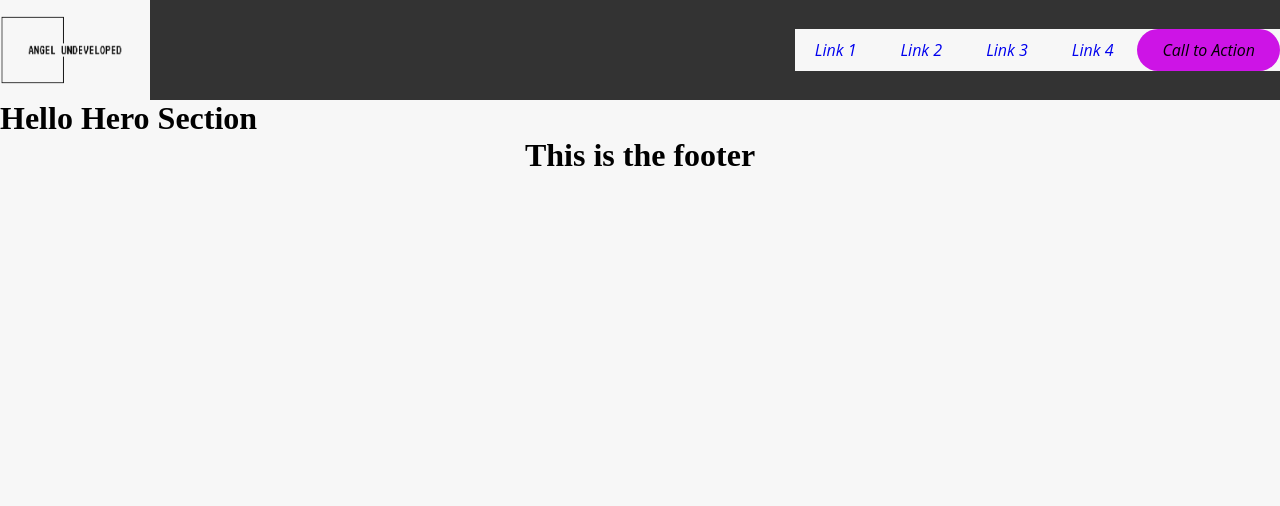
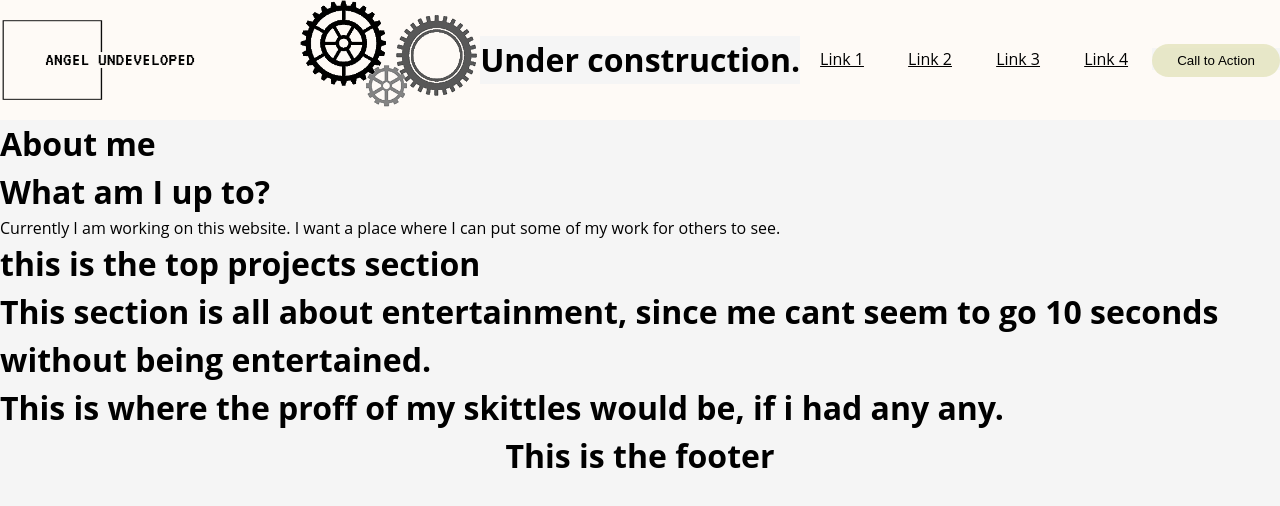
Before and after one commit to AngelUndeveloped/dev_portfolio_angel_undeveloped, a plain HTML site: page index.html in a window 1280 px wide. Drawn offline with Linux system fonts and the light colour scheme.

Commit message:
feat(index.html index.css): change colors add elements

```diff
--- a/index.html
+++ b/index.html
@@ -11,6 +11,8 @@
 <body>
     <header>
         <img class="logo" src="resources/png/logo-no-background.png" alt="logo">
+        <img class="spinning_gears" src="resources/private_images/spinning_gears.gif" alt="spinning_gears">
+        <h1>Under construction.</h1>
         <nav class="navbar">
             <ul class="nav_links">
                 <li><a href="#">Link 1</a></li>
@@ -23,11 +25,37 @@
     </header>
 
     <div class="hero">
-        <h1>Hello Hero Section</h1>
+        <!-- For now this section is unused -->
+        <h1></h1>
+    </div>
+
+    <div class="about_me">
+        <h1>About me</h1>
+    </div>
+
+    <div class="what_am_up_to">
+        <h1>What am I up to?</h1>
+        <p>
+            Currently I am working on this website. I want a place where I can put some of my work for others to see.
+        </p>
+    </div>
+
+
+    <div class="top_projects">
+        <h1>this is the top projects section</h1>
+    </div>
+
+    <div class="entertainment">
+        <h1>This section is all about entertainment, since me cant seem to go 10 seconds without being entertained.</h1>
+    </div>
+
+    <div class="social_proof">
+        <h1>This is where the proff of my skittles would be, if i had any any.</h1>
     </div>
 
     <footer>
         <h1>This is the footer</h1>
+
     </footer>
 </body>
 
--- a/static/css/index.css
+++ b/static/css/index.css
@@ -1,19 +1,24 @@
-/* Background: #f7f7f7 (a light gray)
-Text: #333333 (a dark gray)
-Accent: #666666 (a medium gray)
-Highlight: #999999 (a lighter gray) */
+:root {
+  --color-main-background-alt: whitesmoke;
+  --color-dark-alt: #FEFAF6;
+  --color-light-alt:#EADBC8 ;
+  --color-slate-alt: #DAC0A3;
+  --color-primary-alt: #102C57;
+}
 
 * {
   box-sizing: border-box;
   margin: 0;
   padding: 0;
   border: 10px;
-  background-color: #f7f7f7;
+  background-color: var(--color-main-background-alt);
 }
 
-li, a, button {
+body {
+  background-color: var(--color-main-background-alt);
+  /* font-family: 'Times New Roman', Times, serif; */
   font-family: "Open Sans", sans-serif;
-  font-style: italic;
+  font-style: normal;
   line-height: 1.5;
   font-size: 16px;
   text-decoration: none;
@@ -24,38 +29,51 @@ header {
   justify-content: flex-end;
   align-items: center;
   padding: 30p 10%;
-  background-color: #333333;
+  background-color: var(--color-dark-alt);
 }
 
 .logo {
   justify-content: left;
   margin-right: auto;
   cursor: pointer;
-  width: 150px;
-  height: 100px;
+  width: 240px;
+  height: 120px;
+  background-color: var(--color-dark-alt);
+}
+
+.spinning_gears {
+  /* justify-content: center; */
+  width: auto;
+  height: 120px;
+  background-color: var(--color-dark-alt);
 }
 
 .nav_links {
   list-style: none;
+  background-color: var(--color-dark-alt);
 }
 
 .nav_links li {
   display: inline-block;
   padding: 0px 20px;
+  background-color: var(--color-dark-alt);
 }
 
 
 .nav_links li a {
   transition: all 0.3s ease 0s;
+  background-color: var(--color-dark-alt);
+  color: var(--color-dark);
 }
 
 .nav_links li a:hover {
-  color: blue;
+  color: var(--color-primary);
 }
 
 button {
   padding: 9px 25px;
-  background-color: rgb(205, 20, 230);
+  /* background-color: #E2E2B6; */
+  background-color: rgba(226, 226, 182, 0.7);
   border: none;
   border-radius: 50px;
   cursor: pointer;
@@ -63,12 +81,9 @@ button {
 }
 
 button:hover {
-  background-color: rgba(205, 20, 230, 0.8);
+  background-color: rgba(226, 226, 182, 1);
 }
 
-body {
-  background-color: #f7f7f7;
-}
 
 footer {
   display: flex;
```
Also changed, not shown: resources/private_images/spinning_gears.gif (added), resources/private_images/watashi.jpg (added), 1 other file.
